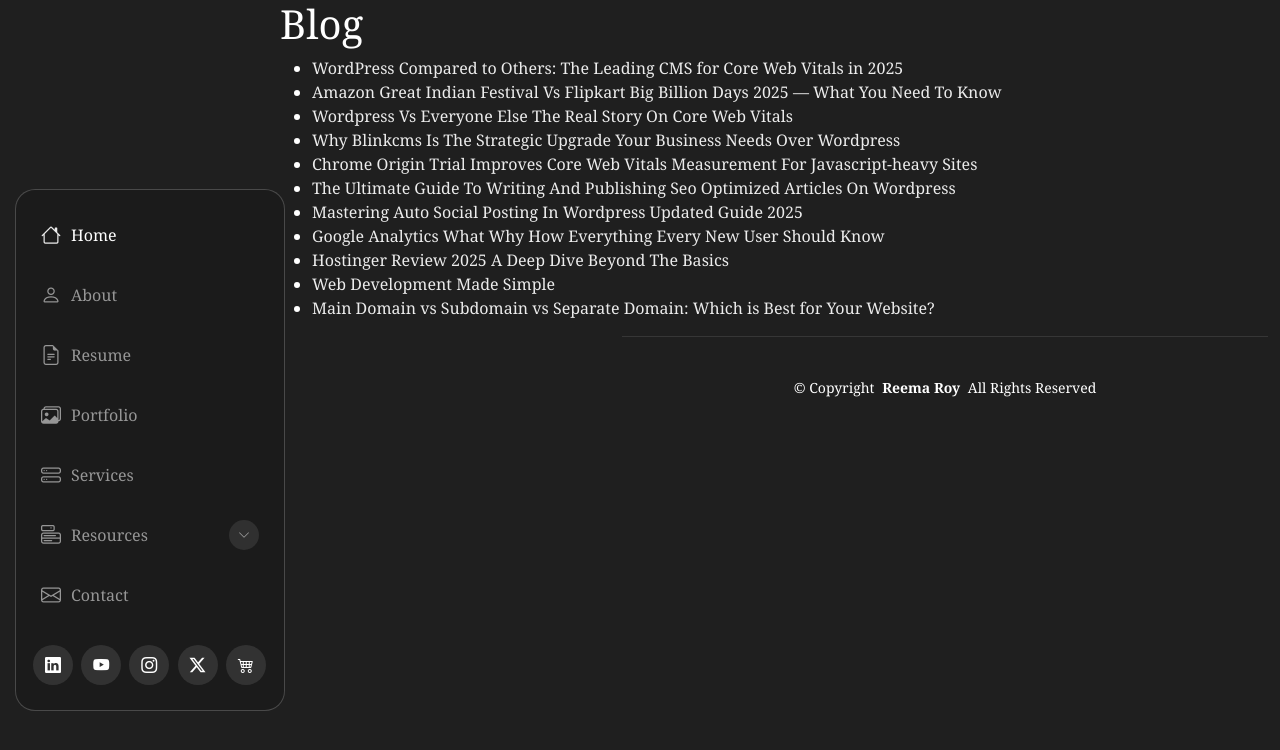
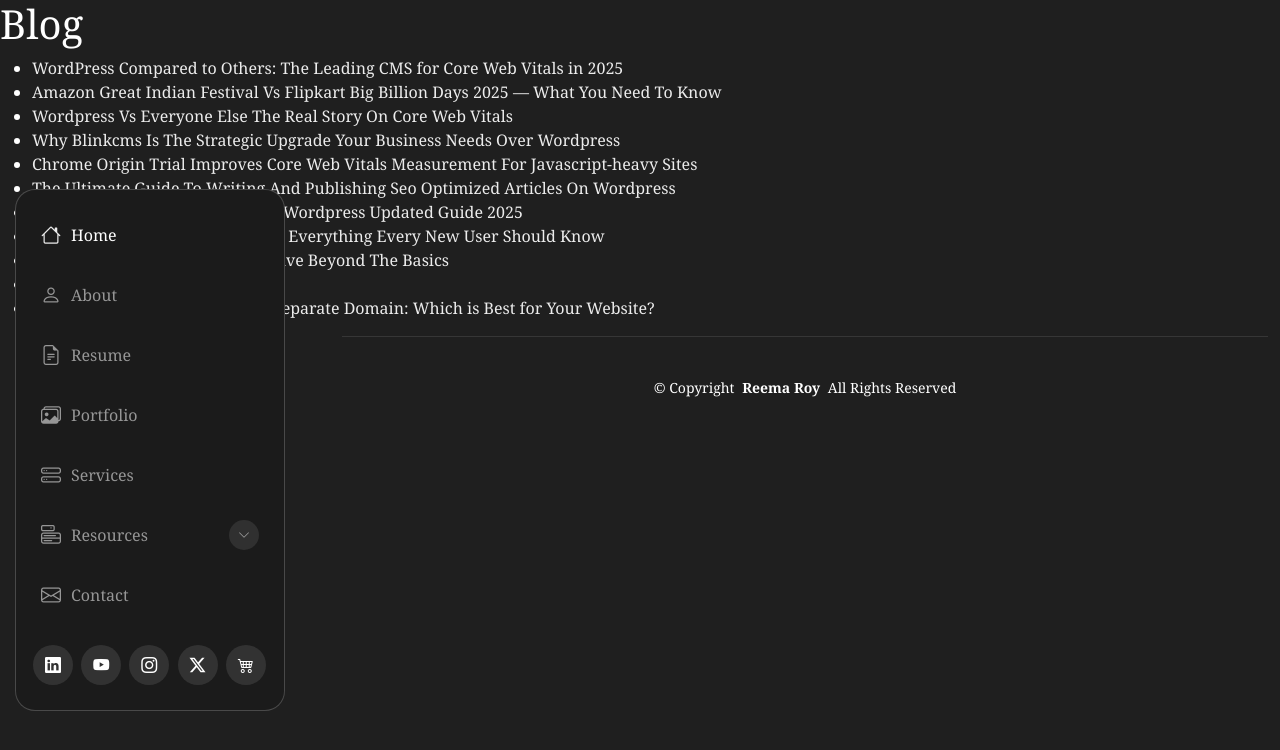
Before and after one commit to iamreemaroy/Reema-Roy, a Jekyll site: the page built from blog/index.html, in a window 1280 px wide. Shown: the top 750 px of the page. Built offline with Jekyll 4.4.1, drawn with Linux system fonts in a browser that asks for light colours.

Commit message:
Update default.html

```diff
--- a/_layouts/default.html
+++ b/_layouts/default.html
@@ -52,6 +52,14 @@
 
   <!-- Main CSS -->
   <link href="{{ 'assets/css/main.css' | relative_url }}" rel="stylesheet">
+
+  <style>
+    @media (min-width: 1200px) {
+      body {
+        padding-left: 0 !important;
+      }
+    }
+  </style>
 
   <!-- Google Analytics -->
   <script src="assets/js/tracking.js"></script>
```
